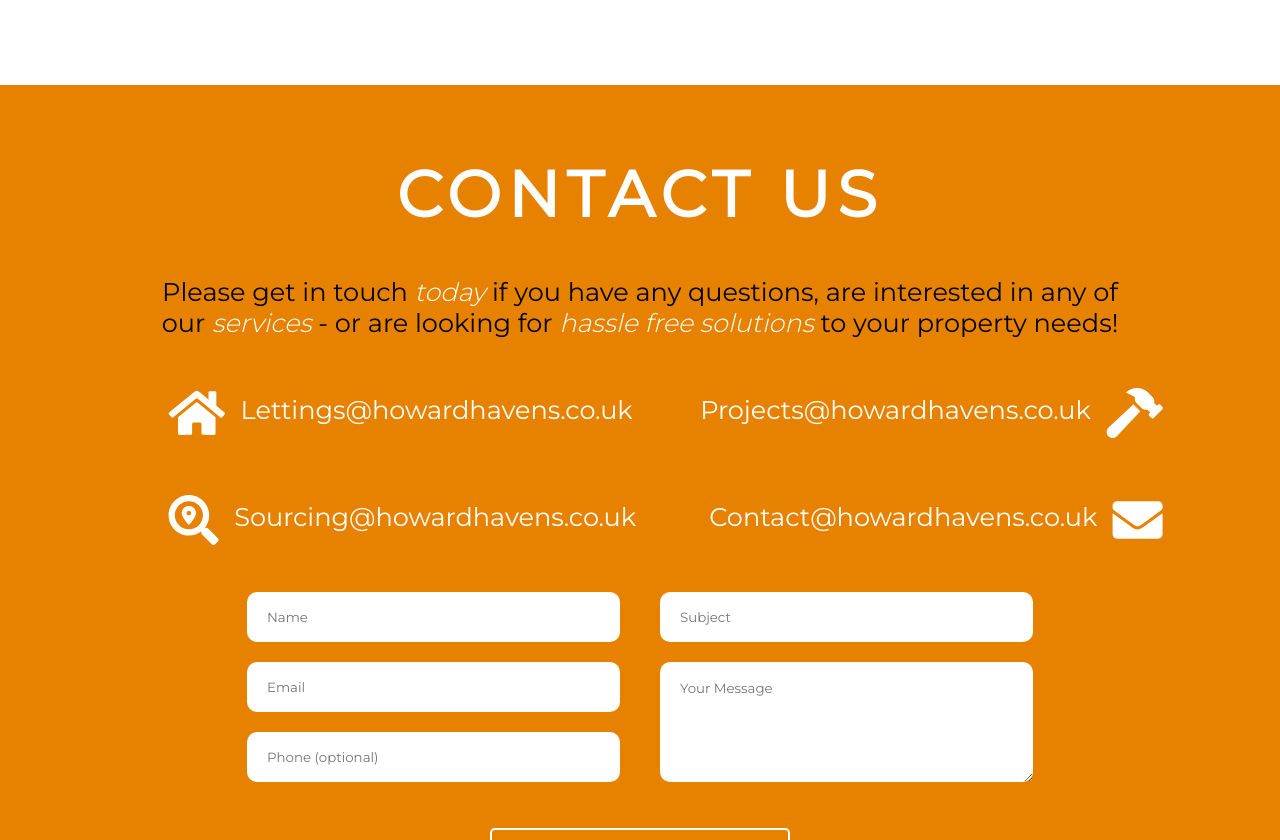
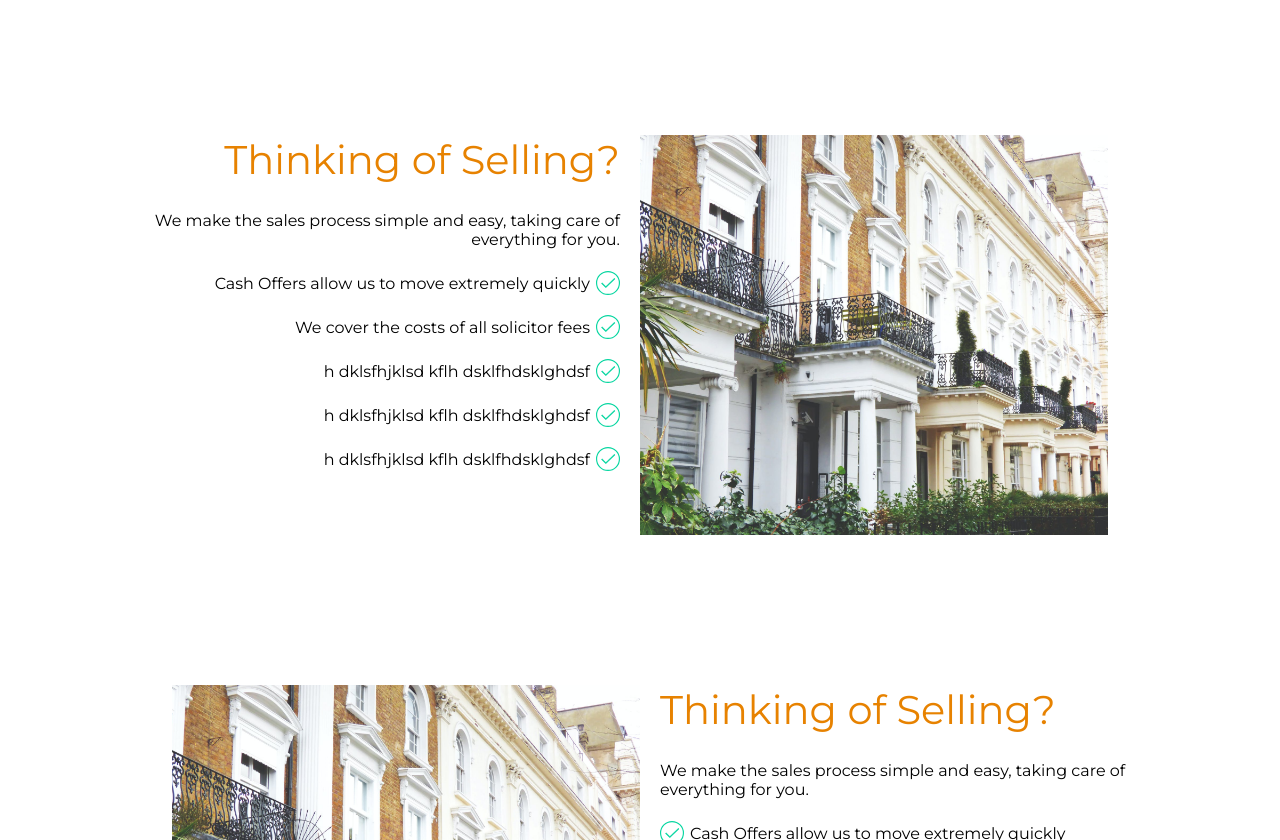
Before and after one commit to RKHTechnologies/HowardHavens, a React (Create React App) app: page / in a window 1280 px wide. Shown: the part 1960-2800 px from the top of the page. Built offline with nearby package versions, Linux system fonts and the light colour scheme.

Commit message:
Sorted reversable services section

```diff
--- a/src/components/Services.tsx
+++ b/src/components/Services.tsx
@@ -4,12 +4,17 @@ import { ImagesDesktop } from '../Shared/ImageLib';
 import { colours } from '../Shared/SharedStyles';
 import checkIcon from '../img/Check_Icon.svg';
 
-const Container = styled.div`
+interface ServiceProps {
+  alt?: boolean;
+}
+
+const Service = styled.div`
   width: 100%;
   /* background: #e0e0e0; */
   display: grid;
   grid-template-columns: 1fr 1fr;
-  grid-template-areas: 'image text';
+  grid-template-areas: ${(p: ServiceProps) => p.alt ? "'text image'" : "'image text'"};
+  margin-bottom: 150px;
 `;
 
 const Image = styled.div`
@@ -21,14 +26,15 @@ const Image = styled.div`
   background-size: cover;
   background-position: center;
   text-align: right;
-  margin: auto 0 auto auto;
+  margin:  ${(p: ServiceProps) => p.alt ? "auto auto auto 0" : "auto 0 auto auto"};
 `;
 
 
 
 const Text = styled.div`
   grid-area: text;
-  padding-left: 20px;
+  padding: 0 20px;
+  text-align: ${(p: ServiceProps) => p.alt ? "right" : null};
 `;
 
 const Title = styled.h1`
@@ -42,11 +48,11 @@ const Description = styled.div``;
 
 const CheckList = styled.div`
   margin-top: 20px;
+  direction: ${(p: ServiceProps) => p.alt ? "rtl" : null};
 
   li {
     list-style: none;
-    margin-left: 30px;
-    margin-top: 25px;
+    margin: 25px 30px 0;
 
     &:before {
       content: '';
@@ -56,14 +62,16 @@ const CheckList = styled.div`
       background-size: contain;
       position: absolute;
       margin-top: -3px;
-      margin-left: -30px;
+      margin-left: ${(p: ServiceProps) => p.alt ? null : "-30px"};
+      margin-right: ${(p: ServiceProps) => p.alt ? "-30px" : null};
     }
   }
 `;
 
 const Services: FC = ()  => {
   return (
-    <Container>
+    <>
+      <Service>
         <Image />
         <Text>
           <Title>Thinking of Selling?</Title>
@@ -78,7 +86,59 @@ const Services: FC = ()  => {
               <li>h dklsfhjklsd kflh dsklfhdsklghdsf</li>
             </CheckList>
         </Text>
-    </Container>
+      </Service>
+
+      <Service alt>
+        <Image alt />
+        <Text alt>
+          <Title>Thinking of Selling?</Title>
+          <Description>
+            We make the sales process simple and easy, taking care of everything for you.
+          </Description>
+          <CheckList alt>
+              <li>Cash Offers allow us to move extremely quickly</li>
+              <li>We cover the costs of all solicitor fees</li>
+              <li>h dklsfhjklsd kflh dsklfhdsklghdsf</li>
+              <li>h dklsfhjklsd kflh dsklfhdsklghdsf</li>
+              <li>h dklsfhjklsd kflh dsklfhdsklghdsf</li>
+            </CheckList>
+        </Text>
+      </Service>
+
+      <Service>
+        <Image />
+        <Text>
+          <Title>Thinking of Selling?</Title>
+          <Description>
+            We make the sales process simple and easy, taking care of everything for you.
+          </Description>
+          <CheckList>
+              <li>Cash Offers allow us to move extremely quickly</li>
+              <li>We cover the costs of all solicitor fees</li>
+              <li>h dklsfhjklsd kflh dsklfhdsklghdsf</li>
+              <li>h dklsfhjklsd kflh dsklfhdsklghdsf</li>
+              <li>h dklsfhjklsd kflh dsklfhdsklghdsf</li>
+            </CheckList>
+        </Text>
+      </Service>
+
+      <Service alt>
+        <Image alt />
+        <Text alt>
+          <Title>Thinking of Selling?</Title>
+          <Description>
+            We make the sales process simple and easy, taking care of everything for you.
+          </Description>
+          <CheckList alt>
+              <li>Cash Offers allow us to move extremely quickly</li>
+              <li>We cover the costs of all solicitor fees</li>
+              <li>h dklsfhjklsd kflh dsklfhdsklghdsf</li>
+              <li>h dklsfhjklsd kflh dsklfhdsklghdsf</li>
+              <li>h dklsfhjklsd kflh dsklfhdsklghdsf</li>
+            </CheckList>
+        </Text>
+      </Service>
+    </>
   );
 }
 
```
Lines whose indentation alone changed are shown as unchanged.
